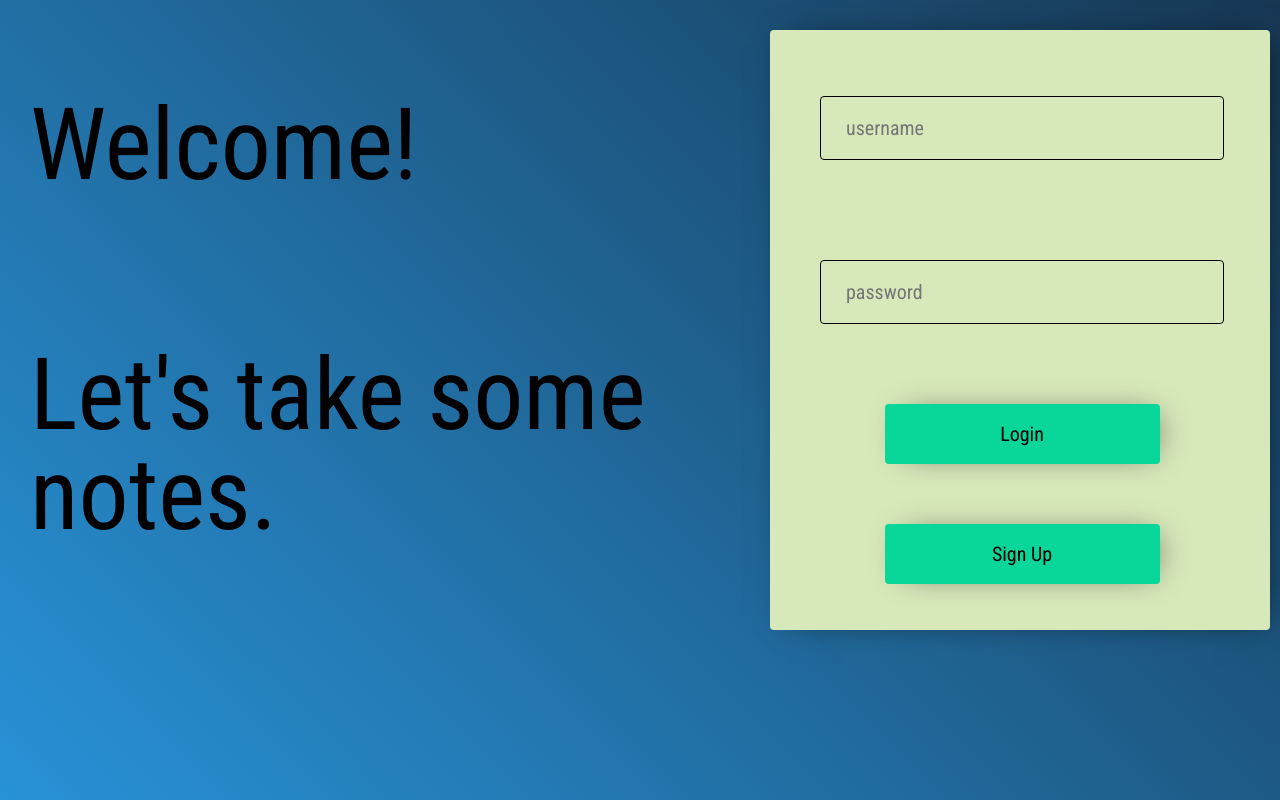
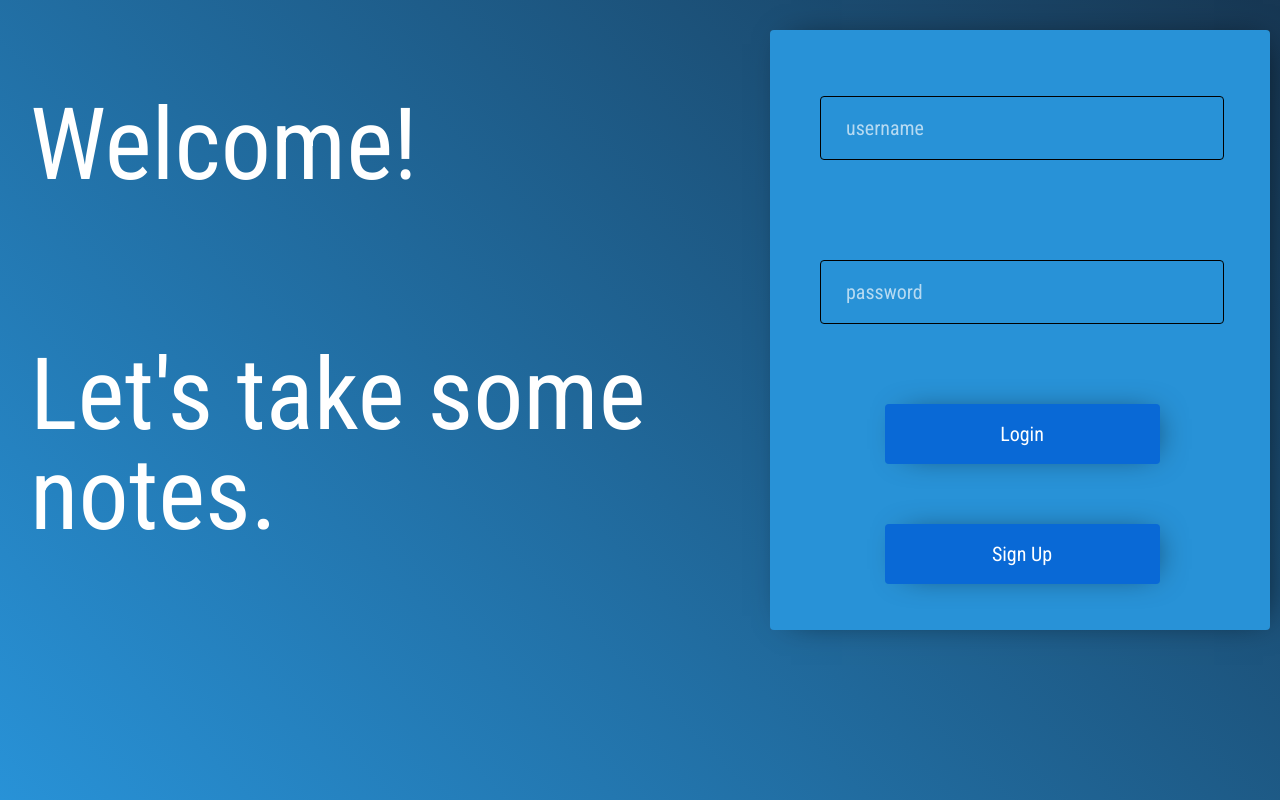
Before and after one commit to taylorwoodman/chatProject, a React (Create React App) app: page /login in a window 1280 px wide. Built offline with nearby package versions, Linux system fonts and the light colour scheme; a web font is replaced by a local one.

Commit message:
done styling

```diff
--- a/src/App.css
+++ b/src/App.css
@@ -1,16 +1,13 @@
 .App{
 	height: 100vh;
 	width: 100vw;
-    background: #7E8987;
     /* font-family: 'Red Hat Display', sans-serif; */
     font-family: 'Roboto Condensed', sans-serif;
     /* font-family: 'PT Sans Narrow', sans-serif; */
     overflow-x: hidden;
     overflow-y: hidden;
     background: linear-gradient(45deg, #2892D7, #173753);
-    background-repeat: none;
-    background-size: 100%;
-    color: black;
+    color: white;
 }
 
 .submit{
@@ -20,8 +17,8 @@
     font-size: 20px;
     font-weight: 400;
     outline: none;
-    color: black;
-    background: rgb(9, 214, 153);
+    color: white;
+    background: rgb(9, 105, 214);
     margin: 30px;
     border-radius: 4px;
     font-family: 'Roboto Condensed', sans-serif;
@@ -33,6 +30,6 @@
 }
 
 .submit:hover{
-    background: rgb(10, 240, 171);
+    background: rgb(43, 123, 214);
     transition: .5s
 }
--- a/src/components/Home/home.css
+++ b/src/components/Home/home.css
@@ -14,7 +14,7 @@
     height: 100vh;
     background: rgba(255, 255, 255, 0.25);
     font-size: 25px;
-    color: black;
+    color: white;
 }
 
 .currentUser{
--- a/src/components/Login/login.css
+++ b/src/components/Login/login.css
@@ -11,7 +11,7 @@
     height: 600px;
     width: 500px;
     flex-direction: column;
-    background: #D7E8BA;
+    background: #2892D7;
     -webkit-box-shadow: 7px 0px 33px -14px rgba(0,0,0,0.75);
     -moz-box-shadow: 7px 0px 33px -14px rgba(0,0,0,0.75);
     box-shadow: 7px 0px 33px -14px rgba(0,0,0,0.75);
@@ -33,11 +33,11 @@
     outline: none;
     border-radius: 4px;
     background: transparent;
-    color: black;
+    color: white;
 }
 
 .submit:hover{
-    background: rgb(9, 214, 153);
+    background: rgb(43, 123, 214);
     transition: .5s
 }
 
--- a/src/components/Login/login.js
+++ b/src/components/Login/login.js
@@ -22,6 +22,8 @@ class Login extends React.Component {
       username: ""
     };
   }
+
+
 
   handleLogin = async () => {
     try {
@@ -50,7 +52,14 @@ class Login extends React.Component {
     }
   };
 
+
   handleChange = e => this.setState({ [e.target.name]: e.target.value });
+
+  handleEnter = (e) => {
+    if (e.which === 13) {
+        this.handleLogin();
+    }
+}
 
   render() {
     return (
@@ -64,6 +73,7 @@ class Login extends React.Component {
             name="username"
             value={this.state.username}
             onChange={this.handleChange}
+            onKeyPress={this.handleEnter}
           />
           <input
             className="input"
@@ -72,6 +82,7 @@ class Login extends React.Component {
             name="password"
             value={this.state.password}
             onChange={this.handleChange}
+            onKeyPress={this.handleEnter}
           />
           <button className="submit" onClick={this.handleLogin}>
             Login
--- a/src/components/Notes/notes.css
+++ b/src/components/Notes/notes.css
@@ -56,7 +56,7 @@
   font-size: 20px;
   font-weight: 400;
   outline: none;
-  color: black;
+  color: white;
   background: rgb(250, 21, 21);
   border-radius: 180px;
   align-self: flex-end;
@@ -75,8 +75,8 @@
   font-size: 20px;
   font-weight: 400;
   outline: none;
-  color: black;
-  background: rgb(9, 214, 153);
+  color: white;
+  background: rgb(9, 105, 214);
   border-radius: 4px;
   font-family: 'Roboto Condensed', sans-serif;
   -webkit-box-shadow: 7px 0px 33px -14px rgba(0,0,0,0.75);
@@ -91,6 +91,6 @@
   transition: .5s
 }
 .save1:hover{
-  background: rgb(10, 240, 171);
+  background: rgb(43, 123, 214);
   transition: .5s
 }
--- a/src/components/Signup/signup.css
+++ b/src/components/Signup/signup.css
@@ -10,7 +10,7 @@
     flex-wrap: wrap;
     height: 600px;
     width: 1000px;
-    background: rgba(255, 255, 255, 0.25);
+    background: #2892D7;
     -webkit-box-shadow: 7px 0px 33px -14px rgba(0,0,0,0.75);
     -moz-box-shadow: 7px 0px 33px -14px rgba(0,0,0,0.75);
     box-shadow: 7px 0px 33px -14px rgba(0,0,0,0.75);
@@ -29,4 +29,5 @@
     padding-left: 25px;
     background: transparent;
     outline: none;
+    border: 1px solid black;
 }
--- a/src/components/Users/users.css
+++ b/src/components/Users/users.css
@@ -14,7 +14,7 @@
     flex-direction: column;
     overflow-y: auto;
     font-size: 25px;
-    color: black;
+    color: white;
     background: rgba(255, 255, 255, 0.25);
     padding: 5px;
 }
@@ -53,9 +53,9 @@
     font-size: 20px;
     font-weight: 400;
     outline: none;
-    color: black;
+    color: white;
     border-radius: 4px;
-    background: rgb(9, 214, 153);
+    background: rgb(9, 105, 214);
     -webkit-box-shadow: 7px 0px 33px -14px rgba(0,0,0,0.75);
     -moz-box-shadow: 7px 0px 33px -14px rgba(0,0,0,0.75);
     box-shadow: 7px 0px 33px -14px rgba(0,0,0,0.75);
@@ -65,7 +65,7 @@
 }
 
 .edit:hover{
-    background: rgb(10, 240, 171);
+    background: rgb(43, 123, 214);
     transition: .5s
 }
 
--- a/src/components/updateUsers/updateUsers.css
+++ b/src/components/updateUsers/updateUsers.css
@@ -21,7 +21,7 @@ flex-direction: row;
     flex-direction: column;
     overflow-y: auto;
     font-size: 25px;
-    color: black;
+    color: white;
     background: rgba(255, 255, 255, 0.25);
 }
 
@@ -54,7 +54,7 @@ flex-direction: row;
     font-size: 20px;
     font-weight: 400;
     outline: none;
-    color: black;
+    color: white;
     background: rgb(212, 21, 21);
     border-top-left-radius: 10px;
     border-bottom-left-radius: 10px;
@@ -72,8 +72,8 @@ flex-direction: row;
     font-size: 20px;
     font-weight: 400;
     outline: none;
-    color: black;
-    background: rgb(9, 214, 153);
+    color: white;
+    background: rgb(9, 105, 214);
     border-top-right-radius: 10px;
     border-bottom-right-radius: 10px;
     -webkit-box-shadow: 7px 0px 33px -14px rgba(0,0,0,0.75);
@@ -88,7 +88,7 @@ flex-direction: row;
     transition: .5s
 }
 .save:hover{
-    background: rgb(10, 240, 171);
+    background: rgb(43, 123, 214);
     transition: .5s
 }
 
@@ -102,7 +102,7 @@ flex-direction: row;
     border: 1px solid black;
     background: transparent;
     box-shadow: none;
-    color: black;
+    color: white;
 }
 
 .email1{
@@ -115,5 +115,5 @@ flex-direction: row;
     border: 1px solid black;
     background: transparent;
     box-shadow: none;
-    color: black;
+    color: white;
 }
--- a/src/index.css
+++ b/src/index.css
@@ -46,3 +46,11 @@ table {
 	border-collapse: collapse;
 	border-spacing: 0;
 }
+
+::placeholder{
+	color: rgba(255, 255, 255, 0.664);
+}
+
+.text::placeholder{
+	color: rgba(0, 0, 0, 0.479);
+}
```
